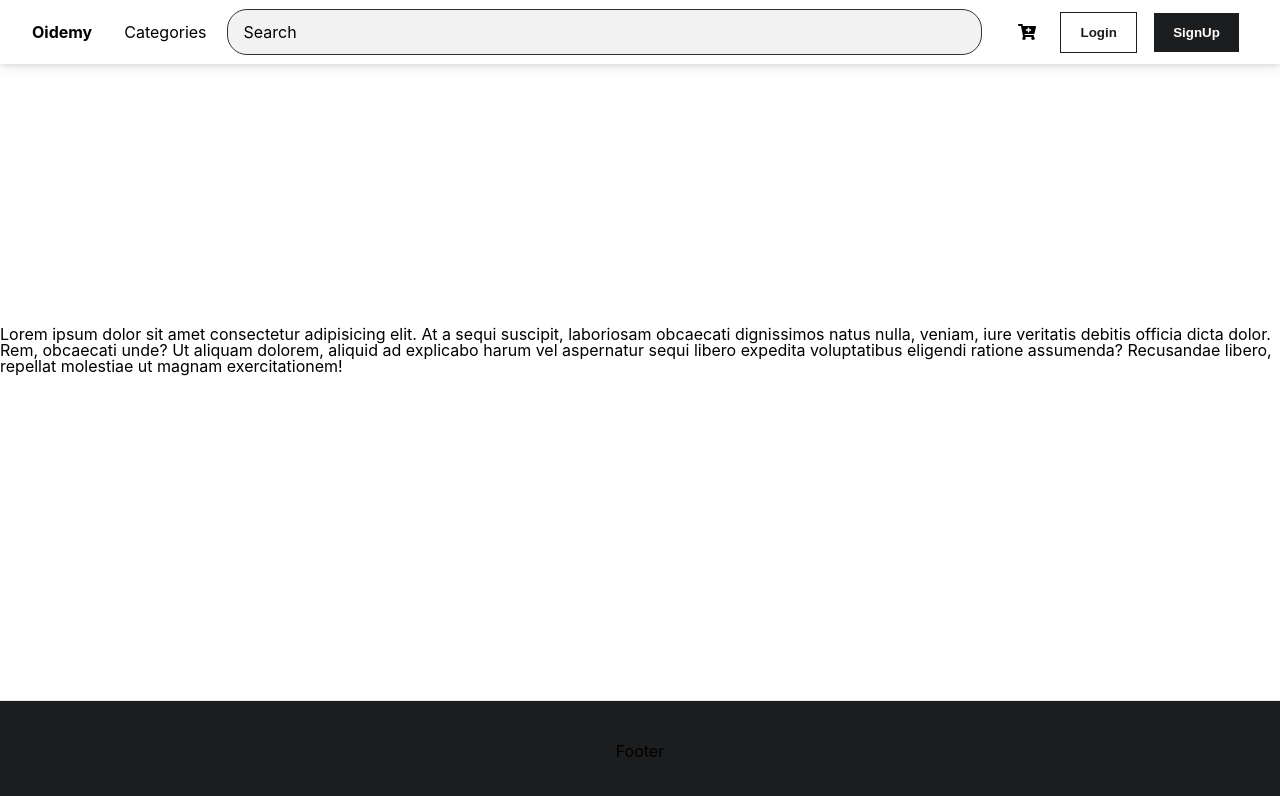
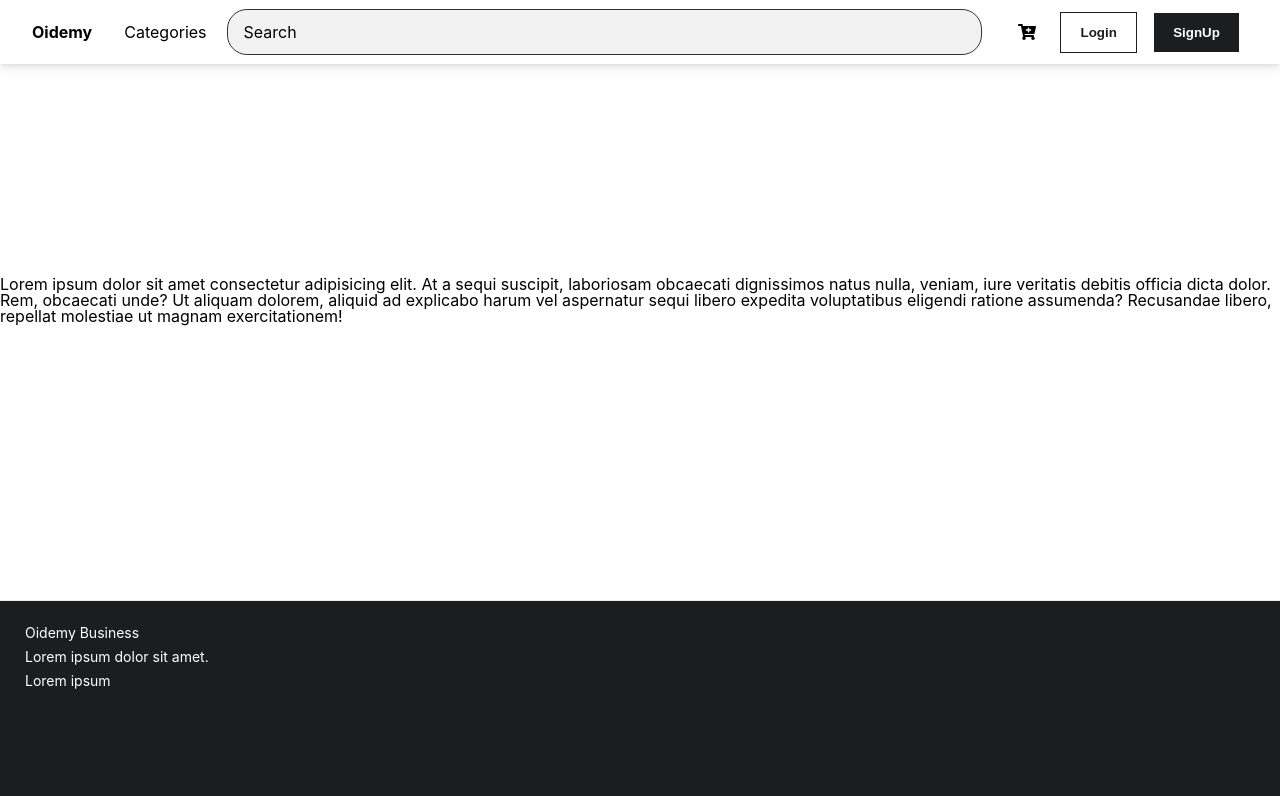
Before and after one commit to xMonty/oidemy, a Next.js app: page / in a window 1280 px wide. Shown: the top 796 px of the page. Built offline with nearby package versions, Linux system fonts and the light colour scheme.

Commit message:
footer changes

```diff
--- a/components/footer/Footer.module.scss
+++ b/components/footer/Footer.module.scss
@@ -2,9 +2,23 @@
   background: $secondary-color;
 
   width: 100%;
-  height: 100px;
+  height: 200px;
   border-top: 1px solid #eaeaea;
+
   display: flex;
-  justify-content: center;
-  align-items: center;
+  flex-direction: row;
 }
+
+.sections {
+  flex: 1;
+  color: set-text-color($secondary-color);
+  display: flex;
+  flex-direction: column;
+  align-items: flex-start;
+  justify-content: flex-start;
+  margin: 20px;
+  font-size: 14px;
+  div {
+    margin: 5px;
+  }
+}
--- a/components/footer/Footer.tsx
+++ b/components/footer/Footer.tsx
@@ -4,7 +4,15 @@ import styles from './Footer.module.scss';
 function Footer() {
   return (
     <footer className={styles.container}>
-      Footer
+      <div className={styles.sections}>
+        <div>Oidemy Business</div>
+        <div>Lorem ipsum dolor sit amet.</div>
+        <div>Lorem ipsum</div>
+      </div>
+      <div className={styles.sections}></div>
+      <div className={styles.sections}></div>
+      <div className={styles.sections}></div>
+      <div className={styles.sections}></div>
     </footer>
   )
 }
```
